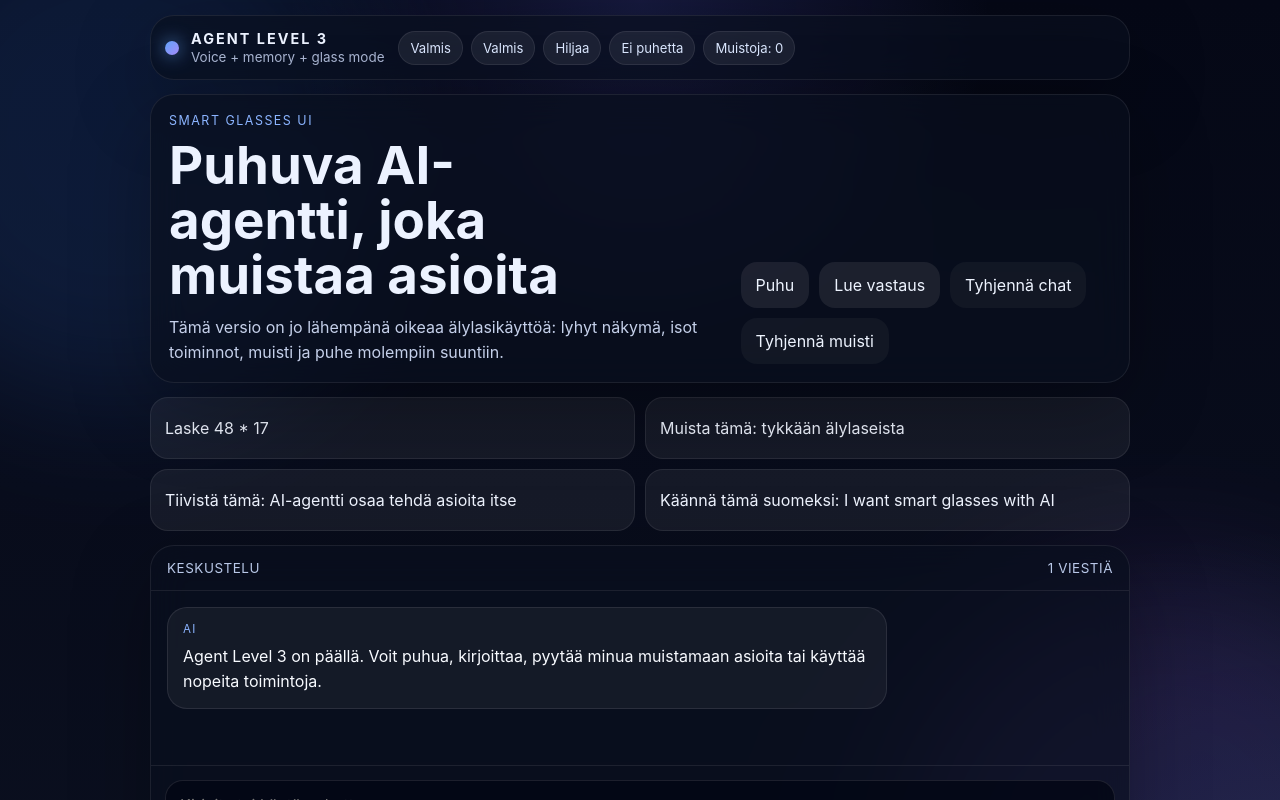
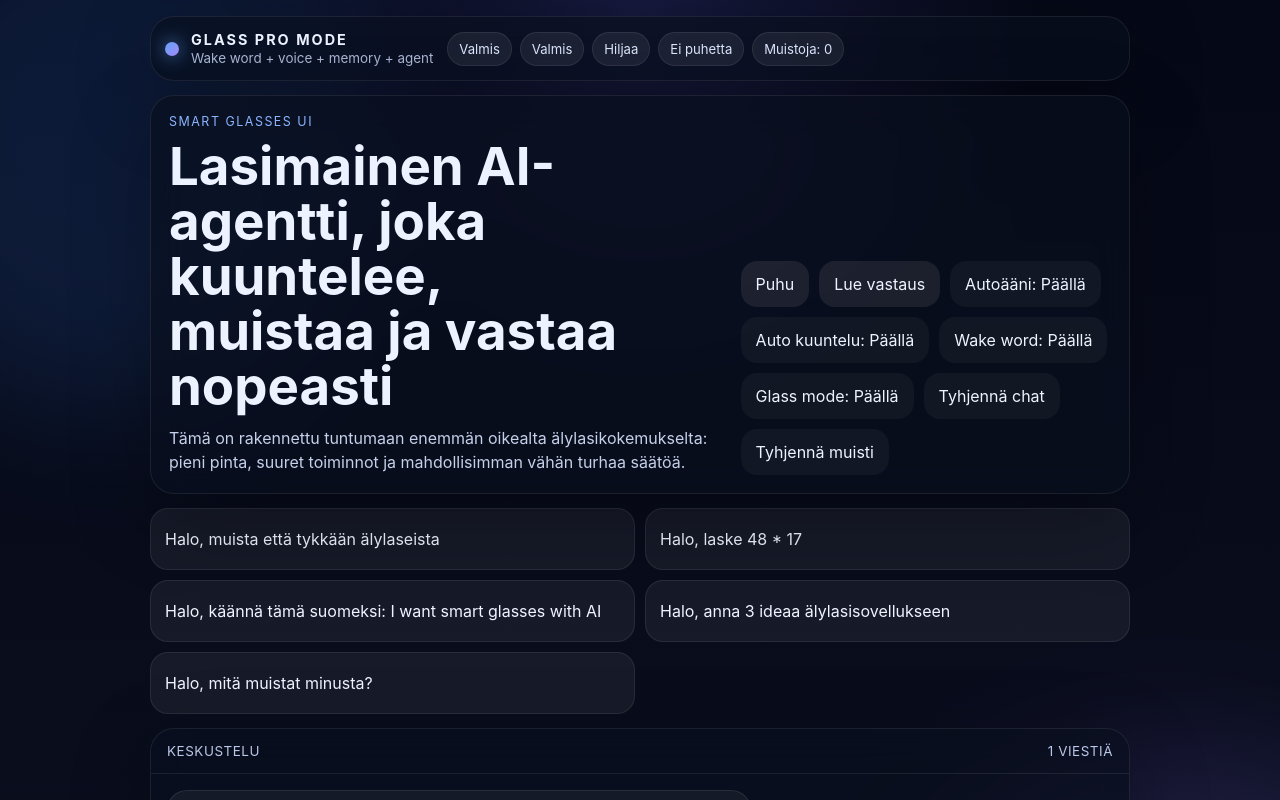
Before and after one commit to miromnb-coder/ai-app, a Next.js app: page / in a window 1280 px wide. Shown: the top 800 px of the page. Built offline with nearby package versions, Linux system fonts and the light colour scheme.

Commit message:
Update page.js

```diff
--- a/app/page.js
+++ b/app/page.js
@@ -5,15 +5,18 @@ import { useEffect, useMemo, useRef, useState } from "react";
 const starterMessage = {
   role: "assistant",
   content:
-    "Agent Level 3 on päällä. Voit puhua, kirjoittaa, pyytää minua muistamaan asioita tai käyttää nopeita toimintoja.",
+    "Glass Pro Mode on päällä. Sano “Halo” ja anna komento, tai kirjoita viesti.",
 };
 
-const starterPrompts = [
-  "Laske 48 * 17",
-  "Muista tämä: tykkään älylaseista",
-  "Tiivistä tämä: AI-agentti osaa tehdä asioita itse",
-  "Käännä tämä suomeksi: I want smart glasses with AI",
+const quickPrompts = [
+  "Halo, muista että tykkään älylaseista",
+  "Halo, laske 48 * 17",
+  "Halo, käännä tämä suomeksi: I want smart glasses with AI",
+  "Halo, anna 3 ideaa älylasisovellukseen",
+  "Halo, mitä muistat minusta?",
 ];
+
+const WAKE_WORDS = ["halo", "agentti", "assistant"];
 
 function supportsSpeechRecognition() {
   return (
@@ -38,6 +41,21 @@ function speak(text, onStart, onEnd) {
   window.speechSynthesis.speak(utterance);
 }
 
+function stripWakeWord(text) {
+  const clean = String(text || "").trim();
+  const lower = clean.toLowerCase();
+
+  for (const word of WAKE_WORDS) {
+    const prefix = `${word},`;
+    const prefix2 = `${word} `;
+    if (lower.startsWith(prefix)) return clean.slice(prefix.length).trim();
+    if (lower.startsWith(prefix2)) return clean.slice(prefix2.length).trim();
+    if (lower === word) return "";
+  }
+
+  return clean;
+}
+
 export default function Page() {
   const [messages, setMessages] = useState([starterMessage]);
   const [input, setInput] = useState("");
@@ -46,18 +64,25 @@ export default function Page() {
   const [speaking, setSpeaking] = useState(false);
   const [status, setStatus] = useState("Valmis");
   const [memory, setMemory] = useState([]);
+  const [autoSpeak, setAutoSpeak] = useState(true);
+  const [autoListen, setAutoListen] = useState(true);
+  const [wakeWordMode, setWakeWordMode] = useState(true);
+  const [glassMode, setGlassMode] = useState(true);
+
   const bottomRef = useRef(null);
   const recognitionRef = useRef(null);
+  const listeningRef = useRef(false);
 
   useEffect(() => {
-    const savedMessages = localStorage.getItem("halo-mode-chat");
-    const savedMemory = localStorage.getItem("halo-mode-memory");
+    const savedMessages = localStorage.getItem("glass-agent-chat");
+    const savedMemory = localStorage.getItem("glass-agent-memory");
+    const savedSettings = localStorage.getItem("glass-agent-settings");
 
     if (savedMessages) {
       try {
         setMessages(JSON.parse(savedMessages));
       } catch {
-        localStorage.removeItem("halo-mode-chat");
+        localStorage.removeItem("glass-agent-chat");
       }
     }
 
@@ -65,18 +90,37 @@ export default function Page() {
       try {
         setMemory(JSON.parse(savedMemory));
       } catch {
-        localStorage.removeItem("halo-mode-memory");
+        localStorage.removeItem("glass-agent-memory");
+      }
+    }
+
+    if (savedSettings) {
+      try {
+        const parsed = JSON.parse(savedSettings);
+        if (typeof parsed.autoSpeak === "boolean") setAutoSpeak(parsed.autoSpeak);
+        if (typeof parsed.autoListen === "boolean") setAutoListen(parsed.autoListen);
+        if (typeof parsed.wakeWordMode === "boolean") setWakeWordMode(parsed.wakeWordMode);
+        if (typeof parsed.glassMode === "boolean") setGlassMode(parsed.glassMode);
+      } catch {
+        localStorage.removeItem("glass-agent-settings");
       }
     }
   }, []);
 
   useEffect(() => {
-    localStorage.setItem("halo-mode-chat", JSON.stringify(messages));
+    localStorage.setItem("glass-agent-chat", JSON.stringify(messages));
     bottomRef.current?.scrollIntoView({ behavior: "smooth" });
   }, [messages]);
 
   useEffect(() => {
-    localStorage.setItem("halo-mode-memory", JSON.stringify(memory));
+    localStorage.setItem(
+      "glass-agent-settings",
+      JSON.stringify({ autoSpeak, autoListen, wakeWordMode, glassMode })
+    );
+  }, [autoSpeak, autoListen, wakeWordMode, glassMode]);
+
+  useEffect(() => {
+    localStorage.setItem("glass-agent-memory", JSON.stringify(memory));
   }, [memory]);
 
   useEffect(() => {
@@ -91,31 +135,73 @@ export default function Page() {
     recognition.continuous = false;
 
     recognition.onstart = () => {
+      listeningRef.current = true;
       setListening(true);
       setStatus("Kuuntelen...");
     };
 
     recognition.onend = () => {
+      listeningRef.current = false;
       setListening(false);
       setStatus("Valmis");
+
+      if (autoListen) {
+        window.setTimeout(() => {
+          tryStartListening();
+        }, 250);
+      }
     };
 
     recognition.onerror = () => {
+      listeningRef.current = false;
       setListening(false);
-      setStatus("Puheentunnistusvirhe");
+      setStatus("Puhevirhe");
+
+      if (autoListen) {
+        window.setTimeout(() => {
+          tryStartListening();
+        }, 400);
+      }
     };
 
     recognition.onresult = (event) => {
       const transcript = event.results?.[0]?.[0]?.transcript || "";
-      if (transcript.trim()) setInput(transcript.trim());
+      const clean = transcript.trim();
+      if (!clean) return;
+
+      const stripped = wakeWordMode ? stripWakeWord(clean) : clean;
+
+      if (wakeWordMode) {
+        const lower = clean.toLowerCase();
+        const hasWakeWord = WAKE_WORDS.some((word) => lower.includes(word));
+
+        if (!hasWakeWord) {
+          setInput(clean);
+          return;
+        }
+
+        if (stripped) {
+          sendMessage(stripped);
+        }
+        return;
+      }
+
+      sendMessage(stripped);
     };
 
     recognitionRef.current = recognition;
-  }, []);
+  }, [autoListen, wakeWordMode]);
 
   const lastAssistant = useMemo(() => {
     return [...messages].reverse().find((m) => m.role === "assistant");
   }, [messages]);
+
+  function tryStartListening() {
+    if (!recognitionRef.current || listeningRef.current) return;
+    try {
+      recognitionRef.current.start();
+    } catch {}
+  }
 
   function toggleListening() {
     if (!recognitionRef.current) {
@@ -123,12 +209,14 @@ export default function Page() {
       return;
     }
 
-    if (listening) {
-      recognitionRef.current.stop();
+    if (listeningRef.current) {
+      try {
+        recognitionRef.current.stop();
+      } catch {}
       return;
     }
 
-    recognitionRef.current.start();
+    tryStartListening();
   }
 
   function speakLastAssistant() {
@@ -142,12 +230,12 @@ export default function Page() {
 
   function clearChat() {
     setMessages([starterMessage]);
-    localStorage.removeItem("halo-mode-chat");
+    localStorage.removeItem("glass-agent-chat");
   }
 
   function clearMemory() {
     setMemory([]);
-    localStorage.removeItem("halo-mode-memory");
+    localStorage.removeItem("glass-agent-memory");
   }
 
   function extractMemoryInstruction(text) {
@@ -157,23 +245,26 @@ export default function Page() {
   }
 
   async function sendMessage(text) {
-    const clean = text.trim();
+    const clean = String(text || "").trim();
     if (!clean || loading) return;
 
     const memoryItem = extractMemoryInstruction(clean);
     if (memoryItem) {
-      const nextMemory = [...memory, memoryItem].slice(-20);
+      const nextMemory = [...memory, memoryItem].slice(-30);
       setMemory(nextMemory);
       setMessages((prev) => [
         ...prev,
         { role: "user", content: clean },
-        {
-          role: "assistant",
-          content: `Muistin tämän: ${memoryItem}`,
-        },
+        { role: "assistant", content: `Muistin tämän: ${memoryItem}` },
       ]);
       setInput("");
-      speak(`Muistin tämän: ${memoryItem}`, () => setSpeaking(true), () => setSpeaking(false));
+      if (autoSpeak) {
+        speak(
+          `Muistin tämän: ${memoryItem}`,
+          () => setSpeaking(true),
+          () => setSpeaking(false)
+        );
+      }
       return;
     }
 
@@ -190,6 +281,7 @@ export default function Page() {
         body: JSON.stringify({
           messages: nextMessages,
           memory,
+          autoSpeak,
         }),
       });
 
@@ -203,8 +295,12 @@ export default function Page() {
       setMessages((prev) => [...prev, { role: "assistant", content: reply }]);
       setStatus("Valmis");
 
-      if (data.autoSpeak) {
-        speak(reply, () => setSpeaking(true), () => setSpeaking(false));
+      if (autoSpeak && data.autoSpeak !== false) {
+        speak(
+          reply,
+          () => setSpeaking(true),
+          () => setSpeaking(false)
+        );
       }
     } catch (error) {
       setMessages((prev) => [
@@ -218,7 +314,7 @@ export default function Page() {
   }
 
   return (
-    <main className="haloScreen">
+    <main className={glassMode ? "haloScreen glassModeOn" : "haloScreen"}>
       <div className="haloGlow haloGlowLeft" />
       <div className="haloGlow haloGlowRight" />
 
@@ -227,8 +323,8 @@ export default function Page() {
           <div className="haloBrand">
             <span className="haloDot" />
             <div>
-              <div className="haloTitle">AGENT LEVEL 3</div>
-              <div className="haloSubtitle">Voice + memory + glass mode</div>
+              <div className="haloTitle">GLASS PRO MODE</div>
+              <div className="haloSubtitle">Wake word + voice + memory + agent</div>
             </div>
           </div>
 
@@ -244,10 +340,10 @@ export default function Page() {
         <section className="haloHero">
           <div className="haloHeroCopy">
             <p className="haloEyebrow">Smart glasses UI</p>
-            <h1>Puhuva AI-agentti, joka muistaa asioita</h1>
+            <h1>Lasimainen AI-agentti, joka kuuntelee, muistaa ja vastaa nopeasti</h1>
             <p className="haloLead">
-              Tämä versio on jo lähempänä oikeaa älylasikäyttöä: lyhyt näkymä, isot toiminnot,
-              muisti ja puhe molempiin suuntiin.
+              Tämä on rakennettu tuntumaan enemmän oikealta älylasikokemukselta: pieni pinta,
+              suuret toiminnot ja mahdollisimman vähän turhaa säätöä.
             </p>
           </div>
 
@@ -257,6 +353,18 @@ export default function Page() {
             </button>
             <button className="haloButton haloButtonSoft" onClick={speakLastAssistant}>
               Lue vastaus
+            </button>
+            <button className="haloButton haloButtonGhost" onClick={() => setAutoSpeak((v) => !v)}>
+              Autoääni: {autoSpeak ? "Päällä" : "Pois"}
+            </button>
+            <button className="haloButton haloButtonGhost" onClick={() => setAutoListen((v) => !v)}>
+              Auto kuuntelu: {autoListen ? "Päällä" : "Pois"}
+            </button>
+            <button className="haloButton haloButtonGhost" onClick={() => setWakeWordMode((v) => !v)}>
+              Wake word: {wakeWordMode ? "Päällä" : "Pois"}
+            </button>
+            <button className="haloButton haloButtonGhost" onClick={() => setGlassMode((v) => !v)}>
+              Glass mode: {glassMode ? "Päällä" : "Pois"}
             </button>
             <button className="haloButton haloButtonGhost" onClick={clearChat}>
               Tyhjennä chat
@@ -268,7 +376,7 @@ export default function Page() {
         </section>
 
         <section className="haloQuickRow">
-          {starterPrompts.map((prompt) => (
+          {quickPrompts.map((prompt) => (
             <button
               key={prompt}
               className="haloQuickChip"
```
